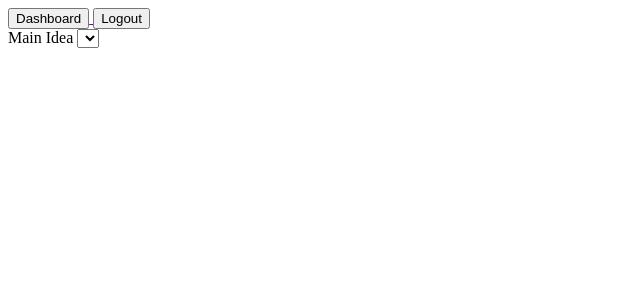
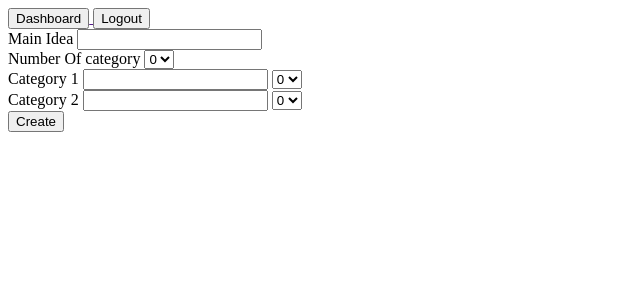
Before and after one commit to deconoixggabell/Brainstorm_visualizer, a Flask app: template flask_app/templates/visual_edit.html in a window 1280 px wide. Shown: the top 300 px of the page, without its empty margins (0-640 px from the left). Run offline with Flask 3, Linux system fonts and the light colour scheme; the template is opened without the code that fills it, so the values that code supplies are empty.

Commit message:
visual creat & edit

```diff
--- a/flask_app/templates/visual_edit.html
+++ b/flask_app/templates/visual_edit.html
@@ -16,17 +16,51 @@
     </div>
 
     <div class="visual_edit_container">
-        <div class="edit">
+        <div class="create">
             <div class="main_idea">
                 <div class="form-group">
-                    <label for="main_idea">Main Idea</label>
-                    <select name="main_idea" id=""></select>
+                    <div>
+                        <label for="main_idea">Main Idea</label>
+                        <input type="text" name="category_1">
+                    </div>
+                    <div>
+                        <label for="num_cat">Number Of category</label>
+                        <select name="main_idea" id="">
+                            <option value="">0</option>
+                            <option value="">1</option>
+                            <option value="">2</option>
+                            <option value="">3</option>
+                        </select>
+                    </div>
                 </div>
             </div>
-            <div class="category_1"></div>
-            <div class="category_2"></div>
+
+            <div class="category_1">
+                <label for="category_1">Category 1</label>
+                <input type="text" name="category_1">
+                <select name="main_idea" id="">
+                    <option value="">0</option>
+                    <option value="">1</option>
+                    <option value="">2</option>
+                    <option value="">3</option>
+                </select>
+            </div>
+
+            <div class="category_2">
+                <label for="category_2">Category 2</label>
+                <input type="text" name="category_2">
+                <select name="main_idea" id="">
+                    <option value="">0</option>
+                    <option value="">1</option>
+                    <option value="">2</option>
+                    <option value="">3</option>
+                </select>
+            </div>
+            <a href=""><button>Create</button></a>
         </div>
-        <div class="visual"></div>
+        <div class="visual">
+            <!-- missing the junja to get the user imput -->
+        </div>
     </div>
 </body>
 </html>
```
Also changed, not shown: flask_app/templates/visual_create.html (+66 -0 lines).
